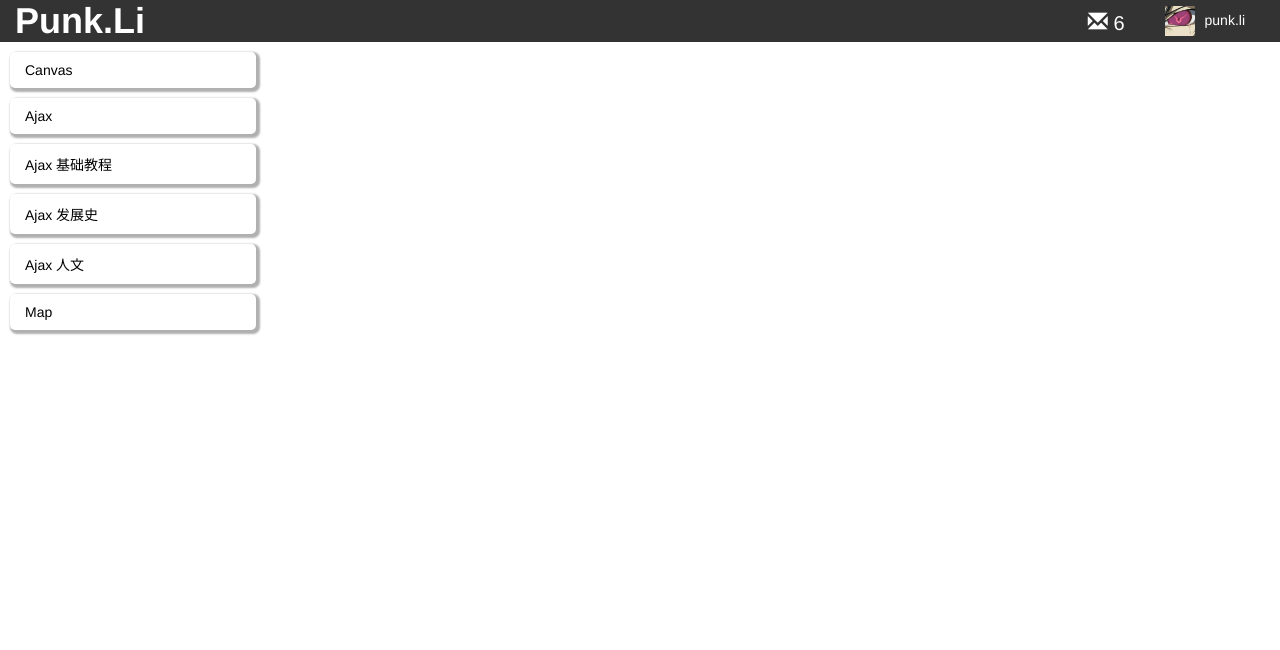
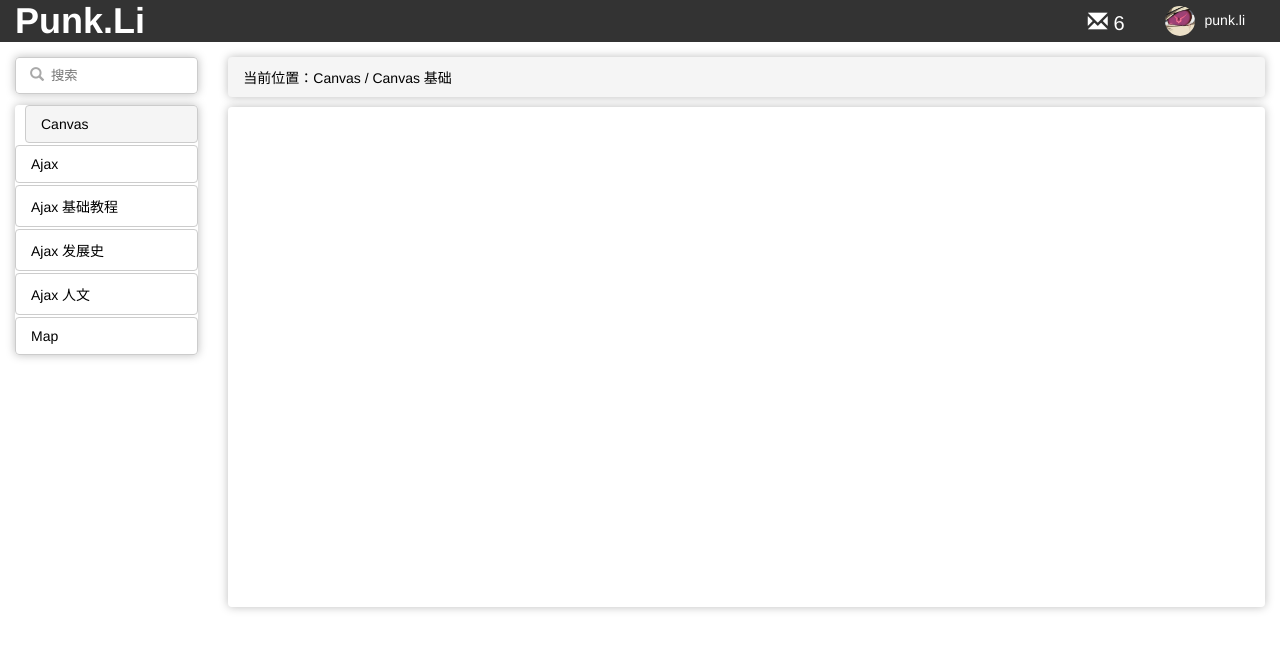
Before and after one commit to Minskyb/punk, a website: page www/index.html in a window 1280 px wide. Drawn offline with Linux system fonts and the light colour scheme.

Commit message:
website base page style

```diff
--- /dev/null
+++ b/less/box.less
@@ -0,0 +1,11 @@
+.pk-box{
+
+  .box(10px,15px,@base-border-radius);
+
+  &.shadow{
+    box-shadow: #BDBDBD 0px 0px 10px 0px;
+  }
+  &.np{
+    padding: 0;
+  }
+}
--- a/less/grid.less
+++ b/less/grid.less
@@ -1,6 +1,7 @@
 .pk-row{
   display: block;
   position: relative;
+  margin: 0 -15px;
 
   &:after{
     content: '';
--- /dev/null
+++ b/less/input.less
@@ -0,0 +1,27 @@
+input{
+  .box(10px,15px,@base-border-radius);
+  border:1px solid @input-border-color !important;
+  width: 100%;
+}
+
+.pk-input-group{
+
+  position: relative;
+
+  &.l-i{
+
+    input{
+      padding-left: 35px;
+    }
+
+    .pk-input-add{
+
+      position: absolute;
+      width: 15px;
+      height: 15px;
+      top: 10px;
+      left: 15px;
+      color: @input-add-color;
+    }
+  }
+}
--- a/less/menu.less
+++ b/less/menu.less
@@ -9,18 +9,21 @@
   }
 
   .pk-menu-item{
-    margin:10px 0 10px 10px;
+
+    margin-top: 2px;
     display: block;
-    padding: 10px 15px;
-    border-radius: 5px;
-    box-shadow: 2px 2px 2px 2px #B0B0B0                                                                                                                                                                                                                                                                                                                                                                                                                                                                                   ;
+
+    .box(10px,15px,@base-border-radius);
+    border: 1px solid @menu-border-color;                                                                                                                                                                                                                                                                                                                                                                                                                                                                           ;
 
     .transition(~"0.3s");
 
-    &:hover{
-      margin-left: 20px;
-      background-color: #80b2ed;
+    &:hover,
+    &.active{
+      margin-left: 10px;
+      background-color: #F5F5F5;
     }
+
   }
 }
 
--- a/less/mixins.less
+++ b/less/mixins.less
@@ -2,3 +2,4 @@
 @import "mixins/slider.less";
 @import "mixins/grid.less";
 @import "mixins/font.less";
+@import "mixins/box";
--- /dev/null
+++ b/less/mixins/box.less
@@ -0,0 +1,4 @@
+.box(@pt,@pl,@radius){
+  padding: @pt @pl;
+  border-radius: @radius;
+}
--- a/less/navbar.less
+++ b/less/navbar.less
@@ -4,3 +4,9 @@
   right: 0;
   left: 0;
 }
+
+.pk-nav-route{
+  padding: 10px 15px;
+  border-radius: 4px;
+  background-color: #F5F5F5;
+}
--- a/less/punk.less
+++ b/less/punk.less
@@ -9,3 +9,5 @@
 @import "navbar";
 @import "dropdown";
 @import "menu";
+@import "box";
+@import "input";
--- a/less/variables.less
+++ b/less/variables.less
@@ -41,3 +41,20 @@
 @icon-font-name:          "glyphicons-halflings-regular";
 //** Element ID within SVG icon file.
 @icon-font-svg-id:        "glyphicons_halflingsregular";
+
+// base color
+@ccc:#ccc;
+@darkgrey:#A9A9A9;
+
+// menu color
+@menu-border-color:@ccc;
+
+// nav
+@nav-route-border-color:@ccc;
+
+//input
+@input-border-color:@ccc;
+@input-add-color:@darkgrey;
+
+//@base-border-radius
+@base-border-radius:4px;
--- a/www/index.html
+++ b/www/index.html
@@ -8,8 +8,8 @@
         <script src="./lib/respond.min.js"></script>
     <![endif]-->
 </head>
-<body>
-    <div class="pk-row pk-nav-fixed-top">
+<body style="overflow-y: scroll">
+    <div class="pk-nav-fixed-top">
         <div class="pk pk-col-sm-3">
             <h1>Punk.Li</h1>
         </div>
@@ -31,21 +31,33 @@
         </div>
     </div>
 
-    <div class="pk-row pk-f-l" style="margin-top: 42px;">
-        <div class="" style="width: 20%">
-            <ul class="pk-menu">
-                <li><a class="pk-menu-item" href="javascript:;">Canvas</a></li>
+    <div class="pk-f-l" style="margin-top: 42px;padding-top:15px; ">
+        <div class="pk-col-sm-2">
+            <div class="pk-box np shadow">
+                <div class="pk-input-group l-i">
+                    <input type="text" placeholder="搜索">
+                    <span class="glyphicon glyphicon-search pk-input-add" aria-hidden="true"></span>
+                </div>
+            </div>
+            <ul class="pk-menu pk-box np shadow" style="margin-top: 11px;">
+                <li><a class="pk-menu-item active" href="/index.html">Canvas</a></li>
                 <li>
-                    <a class="pk-menu-item" href="javascript:;">Ajax</a>
+                    <a class="pk-menu-item" href="/canvas.html">Ajax</a>
                     <ul class="pk-menu-cd">
-                        <li><a class="pk-menu-item">Ajax 基础教程</a></li>
-                        <li><a class="pk-menu-item">Ajax 发展史</a></li>
+                        <li><a class="pk-menu-item" >Ajax 基础教程</a></li>
+                        <li><a class="pk-menu-item" >Ajax 发展史</a></li>
                         <li><a class="pk-menu-item">Ajax 人文</a></li>
                     </ul>
                 </li>
                 <li><a class="pk-menu-item" href="javascript:;">Map</a></li>
             </ul>
         </div>
+        <div class="pk-col-sm-10">
+            <div class="pk-nav-route pk-box shadow">
+                当前位置：Canvas / Canvas 基础
+            </div>
+            <div class="pk-box shadow" style="height: 500px;margin-top: 10px"></div>
+        </div>
     </div>
 </body>
 </html>
--- a/www/less/head.less
+++ b/www/less/head.less
@@ -17,6 +17,7 @@
   img{
     width: 30px;
     height: 30px;
+    border-radius: 50%;
   }
 
   .user{
--- a/www/less/li.less
+++ b/www/less/li.less
@@ -2,3 +2,5 @@
 @import "mixins.less";
 
 @import "head";
+@import "menu";
+@import "nav";
```
Also changed, not shown: www/canvas.html (added, +63 -0 lines), www/css/main.css, www/css/mian.min.css, www/less/menu.less (added), www/less/nav.less (added), www/lib/punk/css/punk.css, www/lib/punk/css/punk.min.css, 2 other files.
